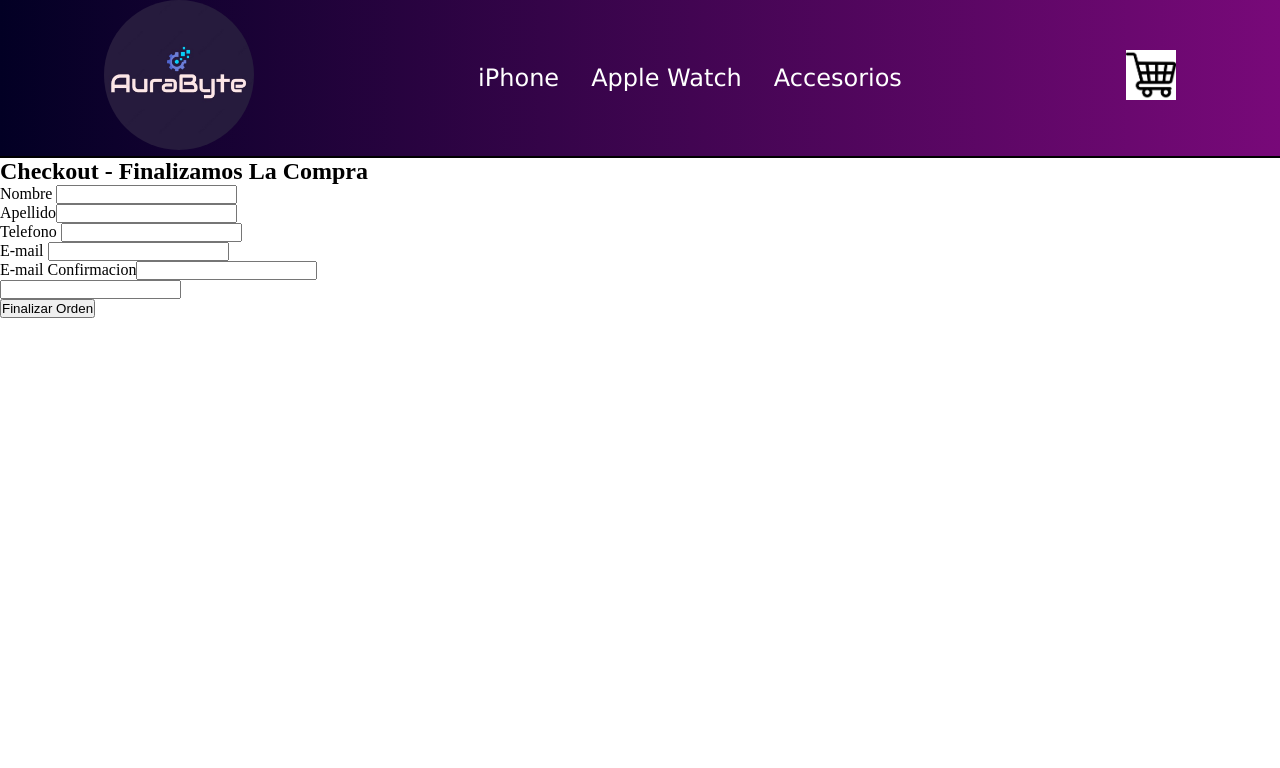
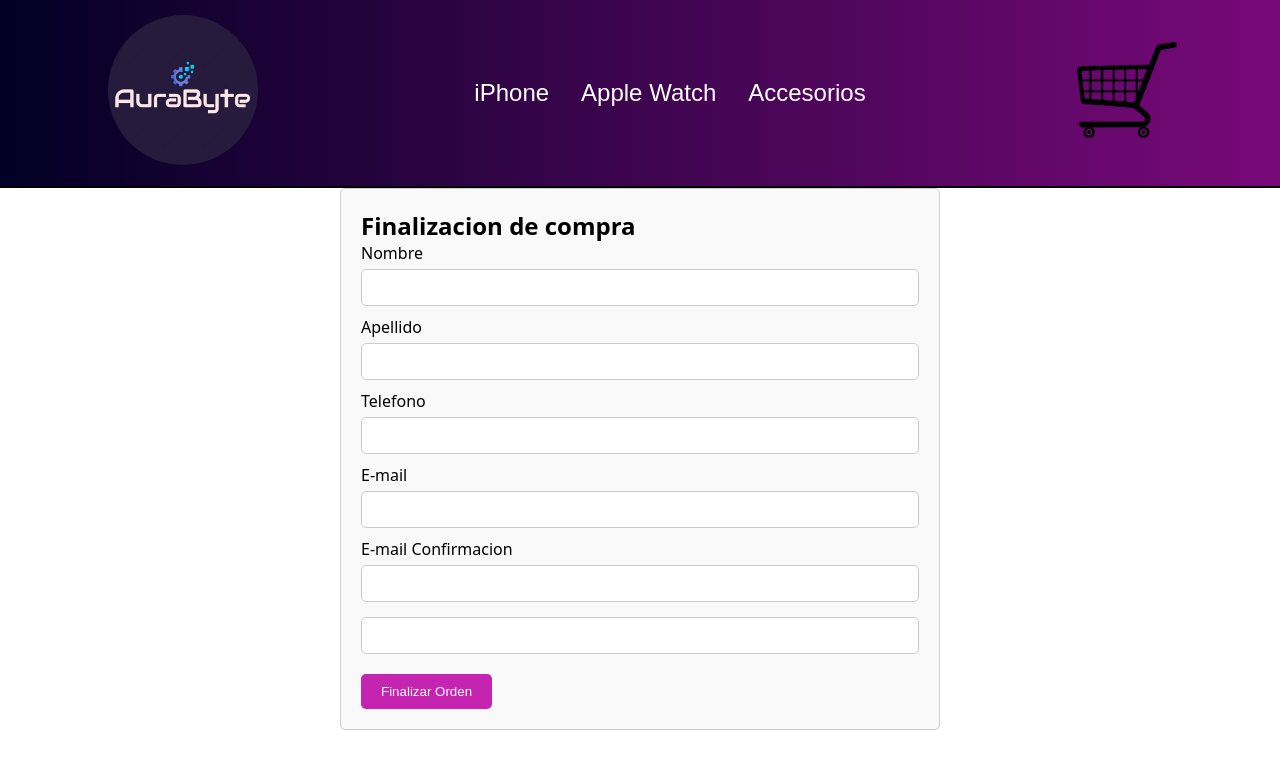
Before and after one commit to CdyShannen/Ecommerce-AuraByte---CindyDiaz, a React (Vite) app: page /checkout in a window 1280 px wide. Shown: the top 768 px of the page. Built offline with nearby package versions, Linux system fonts and the light colour scheme.

Commit message:
Estilos Finales

```diff
--- /dev/null
+++ b/src/componentes/Cart/Cart.css
@@ -0,0 +1,84 @@
+
+.cart-container {
+    margin: 20px;
+    padding: 20px;
+    border: 1px solid #ccc;
+    border-radius: 5px;
+    background-color: #f9f9f9;
+    font-family: system-ui, -apple-system, BlinkMacSystemFont, 'Segoe UI', Roboto, Oxygen, Ubuntu, Cantarell, 'Open Sans', 'Helvetica Neue', sans-serif;
+  }
+
+  .cart-item {
+    display: flex;
+    align-items: center;
+    margin-bottom: 10px;
+  }
+
+  .cart-item img {
+    width: 50px;
+    height: 50px;
+    margin-right: 10px;
+  }
+
+  .cart-item-info {
+    flex: 1;
+  }
+
+  .cart-item-info h4 {
+    margin: 0;
+  }
+
+  .cart-item-info p {
+    margin: 0;
+    color: #666;
+  }
+
+  .cart-total {
+    margin-top: 20px;
+  }
+
+  .cart-buttons {
+    margin-top: 10px;
+  }
+
+  .cart-buttons button {
+    padding: 10px 20px;
+    margin-right: 10px;
+    background-color: #007bff;
+    color: #fff;
+    border: none;
+    border-radius: 5px;
+    cursor: pointer;
+  }
+
+  .cart-buttons button:hover {
+    background-color: #0056b3;
+  }
+
+
+  .checkout-link {
+    display: block;
+    margin-top: 10px;
+    text-align: center;
+    text-decoration: none;
+    color:  #0056b3;
+    font-weight: bold;
+    font-size: 30px;
+  }
+
+  .checkout-link:hover {
+    text-decoration: underline;
+  }
+
+.vaciar-carrito-btn {
+    padding: 10px 20px;
+    background-color: #ca2ba8;
+    color: #fff;
+    border: none;
+    border-radius: 5px;
+    cursor: pointer;
+  }
+
+  .vaciar-carrito-btn:hover {
+    background-color: #a80793;
+  }
--- a/src/componentes/Cart/Cart.jsx
+++ b/src/componentes/Cart/Cart.jsx
@@ -2,6 +2,7 @@ import CartItem from "../CartItem/CartItem";
 import { Link } from "react-router-dom";
 import { CarritoContext } from "../../context/CarritoContext";
 import { useContext } from "react";
+import './Cart.css';
 
 const Cart = () => {
     const {carrito, vaciarCarrito, total, cantidadTotal} = useContext (CarritoContext);
@@ -15,16 +16,13 @@ const Cart = () => {
         )
     }
   return (
-    <div>
+    <div className="cart-container">
         {
             carrito.map(prod => <CartItem key={prod.id} {...prod} />)
         }
-        <h3>Total: $ {total }</h3>
-        <button onClick={() => vaciarCarrito()}>Vaciar Carrito </button>
-        <Link to='/checkout'> Finalizar Compra</Link>
-
-
-
+        <h3 className="cart-total">Total: $ {total }</h3>
+        <button onClick={() => vaciarCarrito()} className="vaciar-carrito-btn">Vaciar Carrito </button>
+        <Link to='/checkout' className="checkout-link"> Finalizar Compra</Link>
     </div>
   )
 }
--- a/src/componentes/CartWidget/CartWidget.css
+++ b/src/componentes/CartWidget/CartWidget.css
@@ -1,3 +1,3 @@
 .imgCarrito {
-    width: 50px;
+    width: 100px;
 }
--- /dev/null
+++ b/src/componentes/Checkout/Checkout.css
@@ -0,0 +1,54 @@
+
+.checkout-container {
+    max-width: 600px;
+    margin: 0 auto;
+    padding: 20px;
+    border: 1px solid #ccc;
+    border-radius: 5px;
+    background-color: #f9f9f9;
+    font-family: system-ui, -apple-system, BlinkMacSystemFont, 'Segoe UI', Roboto, Oxygen, Ubuntu, Cantarell, 'Open Sans', 'Helvetica Neue', sans-serif;
+  }
+
+  .checkout-container label {
+    display: block;
+    margin-bottom: 5px;
+  }
+
+  .checkout-container input {
+    width: 100%;
+    padding: 10px;
+    margin-bottom: 10px;
+    border: 1px solid #ccc;
+    border-radius: 5px;
+  }
+
+  .checkout-container input[type="submit"] {
+    padding: 10px 20px;
+    background-color: #007bff;
+    color: #fff;
+    border: none;
+    border-radius: 5px;
+    cursor: pointer;
+  }
+
+  .checkout-container input[type="submit"]:hover {
+    background-color: #0056b3;
+  }
+
+  .checkout-container .error-message {
+    color: #dc3545;
+  }
+
+.checkout-container button {
+    padding: 10px 20px;
+    background-color: #c524b0;
+    color: #fff;
+    border: none;
+    border-radius: 5px;
+    cursor: pointer;
+    margin-top: 10px;
+  }
+
+  .checkout-container button:hover {
+    background-color: #a80793;
+  }
--- a/src/componentes/Checkout/Checkout.jsx
+++ b/src/componentes/Checkout/Checkout.jsx
@@ -3,6 +3,7 @@ import { CarritoContext } from "../../context/CarritoContext";
 import { db } from "../../service/config";
 import { collection, addDoc } from "firebase/firestore";
 import Swal from 'sweetalert2';
+import './Checkout.css';
 
 const Checkout = () => {
     const { carrito, vaciarCarrito, total } = useContext(CarritoContext);
@@ -67,8 +68,8 @@ const Checkout = () => {
 
 
     return (
-        <div>
-            <h2>Checkout - Finalizamos La Compra</h2>
+        <div className="checkout-container">
+            <h2>Finalizacion de compra</h2>
 
             <form onSubmit={manejadorSubmit}>
                 {
@@ -115,7 +116,7 @@ const Checkout = () => {
                     error && <p>{error}</p>
                 }
 
-                <button>Finalizar Orden </button>
+                <button className="vaciar-carrito-btn">Finalizar Orden </button>
             </form>
         </div>
     )
--- a/src/componentes/ItemDetail/ItemDetail.css
+++ b/src/componentes/ItemDetail/ItemDetail.css
@@ -5,9 +5,28 @@
     display: flex;
     justify-content: space-between;
     align-items: center;
+    flex-direction: column;
+    font-family: "Fjalla One", sans-serif;
+}
+
+.contenedorItem h2 {
+    font-size: 25px;
+    color: black;
+    margin-top: 20px;
+}
+
+.contenedorItem h3 {
+    font-size: 20px;
+    color: black;
 
 }
 
+.contenedorItem p {
+    font-size: 15px;
+    color: black;
+}
+
 img {
-    width: 50vw;
+    width: 20rem;
+    margin: 10px;
 }
--- a/src/componentes/ItemList/ItemList.css
+++ b/src/componentes/ItemList/ItemList.css
@@ -3,4 +3,5 @@
     flex-wrap: wrap;
     justify-content: space-around;
     width: 100%;
+    font-family: system-ui, -apple-system, BlinkMacSystemFont, 'Segoe UI', Roboto, Oxygen, Ubuntu, Cantarell, 'Open Sans', 'Helvetica Neue', sans-serif;
 }
--- /dev/null
+++ b/src/componentes/ItemListContainer/ItemListContainer.css
@@ -0,0 +1,8 @@
+.envios {
+    color: blueviolet;
+    text-align: center;
+    font-size: 15px;
+    font-family: "Fjalla One", sans-serif;
+    font-weight: 200px;
+    padding: 10px;
+}
--- a/src/componentes/ItemListContainer/ItemListContainer.jsx
+++ b/src/componentes/ItemListContainer/ItemListContainer.jsx
@@ -4,6 +4,7 @@ import ItemList from "../ItemList/ItemList";
 import { useParams } from "react-router-dom";
 import { db } from "../../service/config";
 import { collection, getDocs, where, query, doc } from "firebase/firestore";
+import './ItemListContainer.css';
 
 
 const ItemListContainer = () => {
@@ -26,8 +27,9 @@ const ItemListContainer = () => {
   }, [idCategoria])
 
   return (
-    <div>
-      <h2>Mis Productos</h2>
+    <div className="envios">
+      <h2>Los mejores equipos y accesorios Apple a tu alcance </h2>
+      <h3>Envios gratis </h3>
       <ItemList productos={productos}/>
     </div>
 
--- a/src/componentes/NavBar/NavBar.css
+++ b/src/componentes/NavBar/NavBar.css
@@ -19,7 +19,6 @@ li {
     display: inline-block;
     margin: 1rem;
     cursor: pointer;
-    font-family: system-ui, -apple-system, BlinkMacSystemFont, 'Segoe UI', Roboto, Oxygen, Ubuntu, Cantarell, 'Open Sans', 'Helvetica Neue', sans-serif;
     color: blueviolet;
     font-size: 20px;
 }
@@ -27,10 +26,10 @@ li {
 
 .header__categorias {
     text-decoration: none;
+    font-family: "Fjalla One", sans-serif;
     color: white;
     font-size: 1.5rem;
     font-weight: 500;
-    font-family: 'Lucida Sans', 'Lucida Sans Regular', 'Lucida Grande', 'Lucida Sans Unicode', Geneva, Verdana, sans-serif;
 }
 
 .header__categorias::before {
@@ -53,4 +52,5 @@ li {
     width: 150px;
     height: 150px;
     border-radius: 20rem;
+    margin: 15px;
 }
```
Also changed, not shown: public/img/carrito.png.
